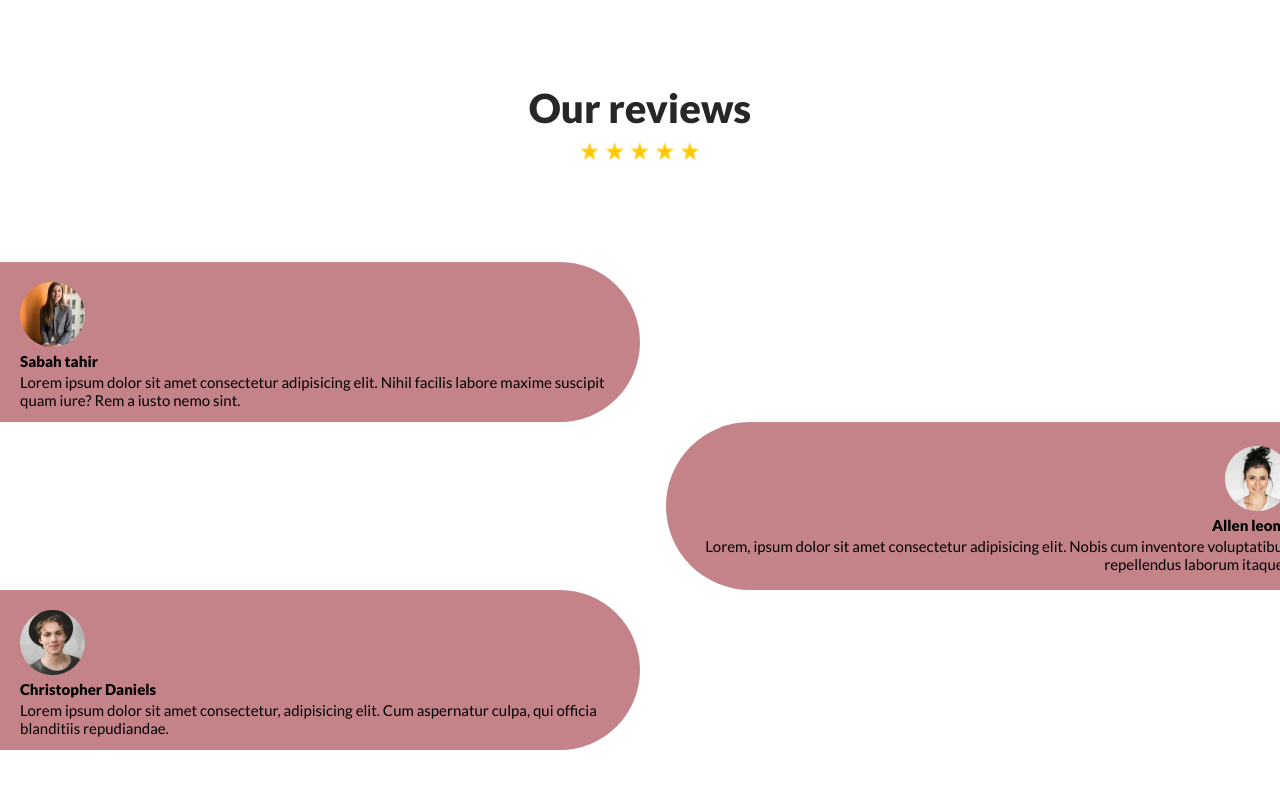
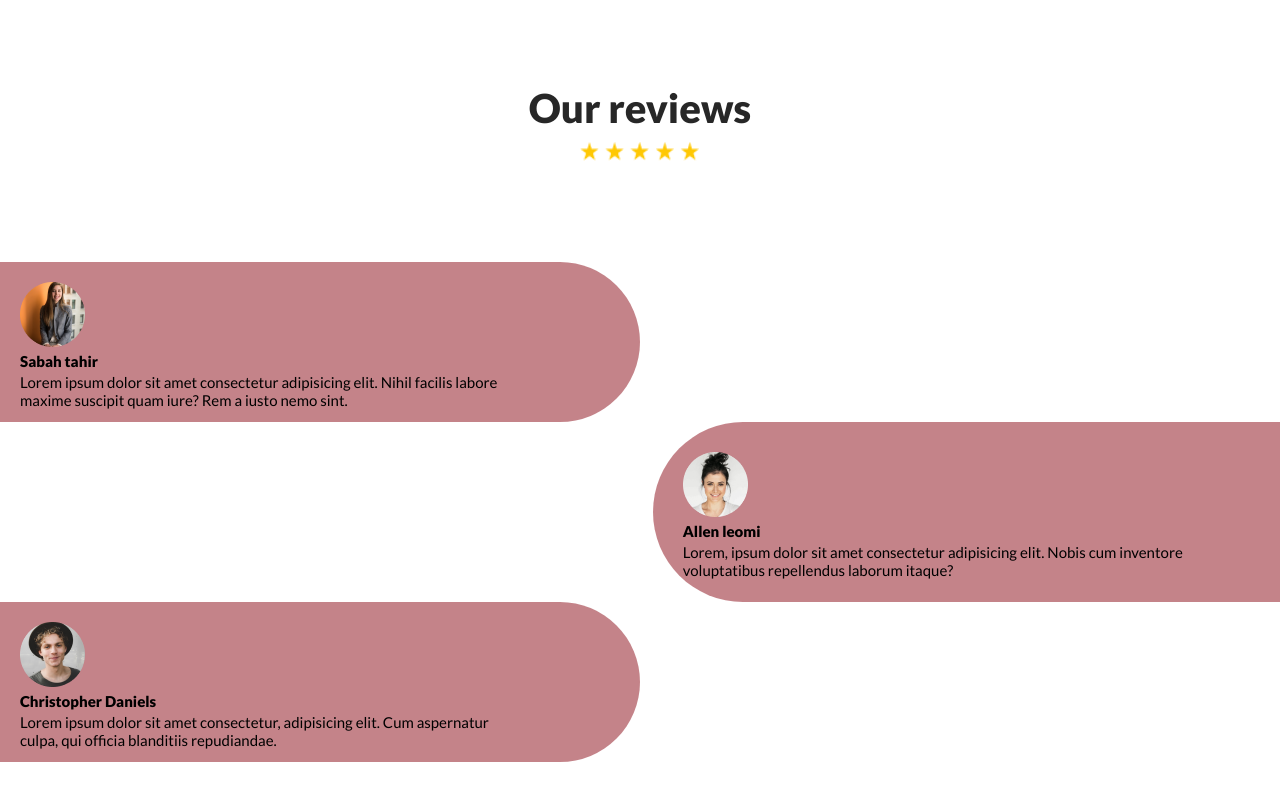
Before and after one commit to IshakQuresheeAkib/assignment-one, a plain HTML site: page index.html in a window 1280 px wide. Shown: the part 4922-5722 px from the top of the page. Drawn offline with Linux system fonts and the light colour scheme.

Commit message:
eighth commit

```diff
--- a/index.css
+++ b/index.css
@@ -299,6 +299,7 @@ header img{
 .reviews p{
     font-size: 15px;
     font-weight: 400;
+    width: 500px;
 }
 .review-cont1{
     border-radius: 0px 98.5px 98.5px 0px;
@@ -306,9 +307,9 @@ header img{
 }
 .review-cont2{
     border-radius: 98.5px 0px 0px 98.5px;
-    margin-left: 52%;
-    padding: 24px;
-    text-align: end;
+    margin-left: 51%;
+    padding: 30px;
+    text-align: justify;
 }
 .review-cont3{
     border-radius: 0px 98.5px 98.5px 0px;
@@ -317,6 +318,7 @@ header img{
 .point{
     display: flex;
     justify-content: center;
+    align-items: flex-start;
     text-align: center;
     margin: 0 auto;
     width:120px;
```
